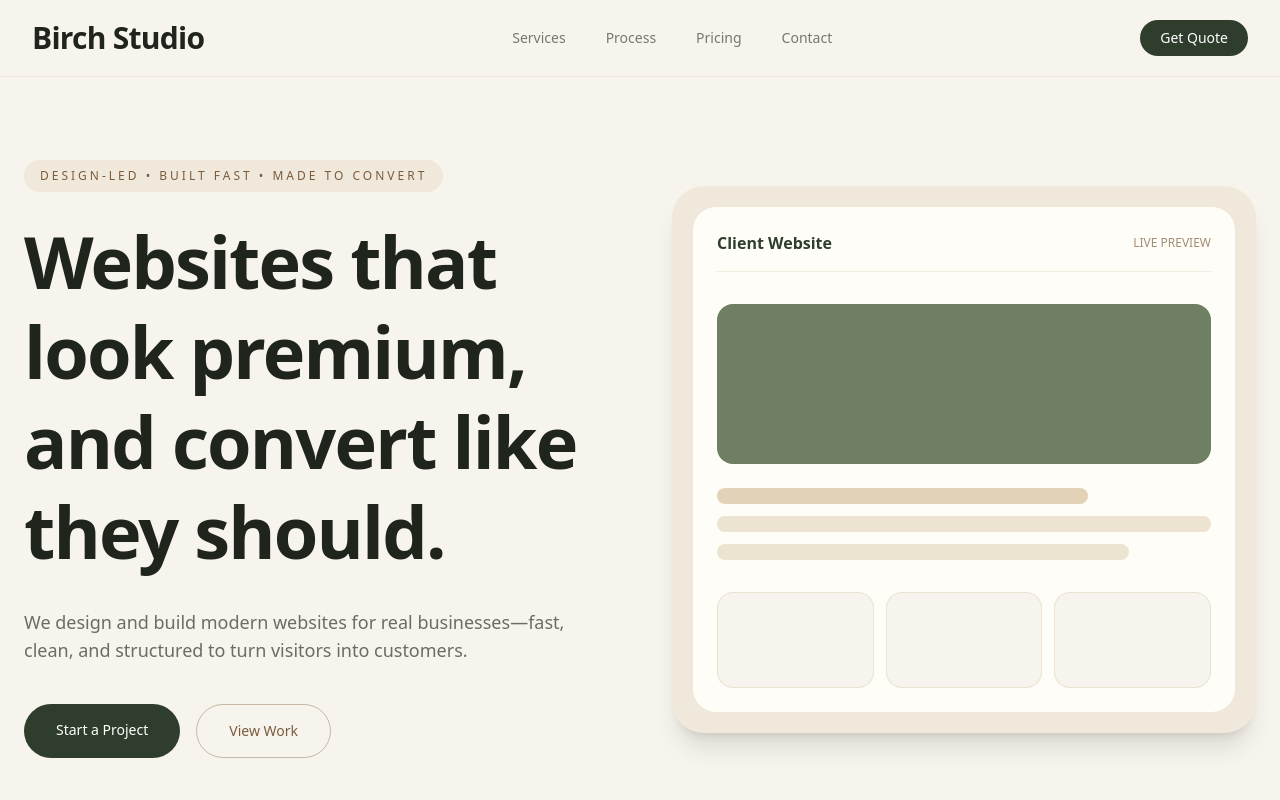
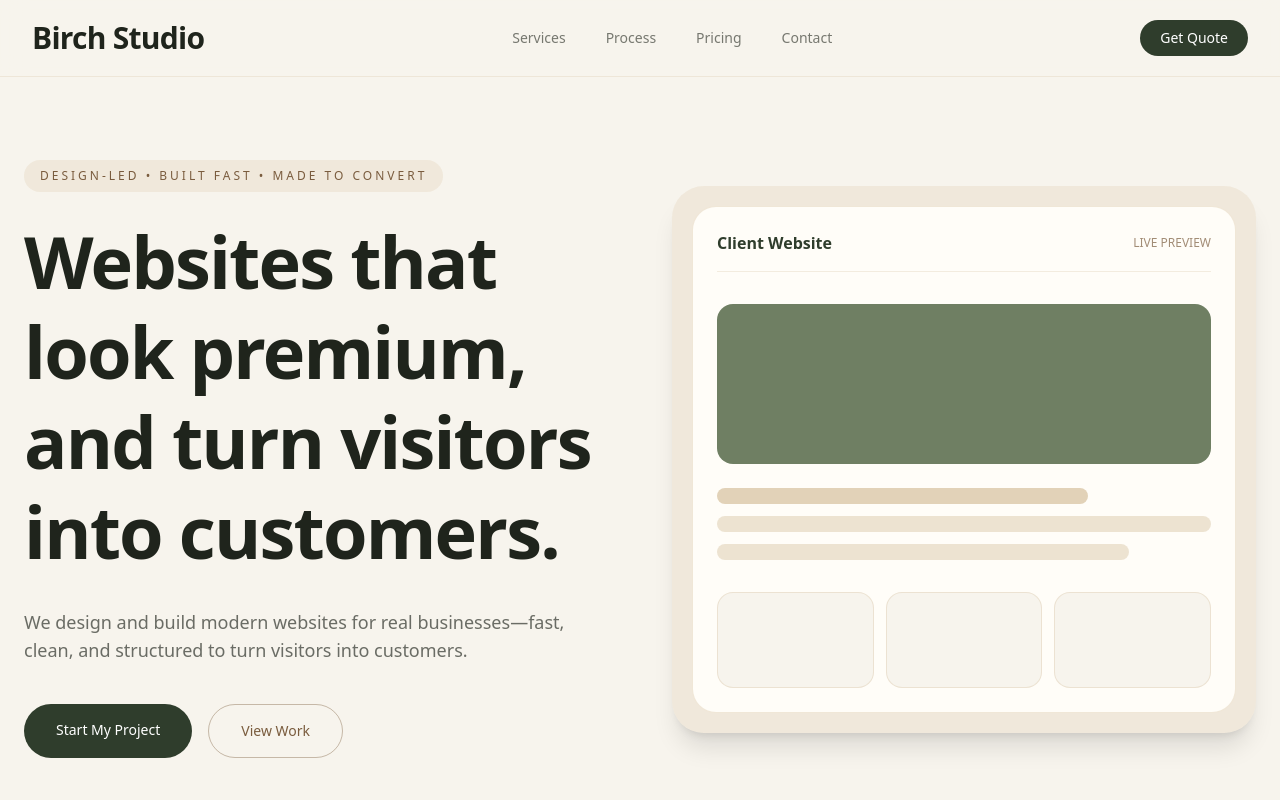
Before and after one commit to myusufabaig/Repository-name-birch-studio-site, a Next.js app: page / in a window 1280 px wide. Shown: the top 800 px of the page. Built offline with nearby package versions, Linux system fonts and the light colour scheme.

Commit message:
Refine CTA copy

```diff
--- a/src/app/page.tsx
+++ b/src/app/page.tsx
@@ -32,7 +32,7 @@ export default function Home() {
             <h1 className="text-5xl md:text-7xl font-semibold leading-tight mb-8 tracking-tight">
               Websites that look premium,
               <br />
-              and convert like they should.
+              and turn visitors into customers.
             </h1>
 
             <p className="text-lg text-[#1F241C]/65 mb-10 max-w-xl">
@@ -42,7 +42,7 @@ export default function Home() {
 
             <div className="flex gap-4">
               <a href="#contact" className="bg-[#2F3D2C] text-white px-8 py-4 rounded-full text-sm transition hover:scale-105 hover:bg-[#1F241C]">
-                Start a Project
+                Start My Project
               </a>
 
               <a href="#services" className="border border-[#7A5C3E]/40 text-[#7A5C3E] px-8 py-4 rounded-full text-sm transition hover:bg-[#E2D2B8]/30">
@@ -293,8 +293,12 @@ export default function Home() {
               type="submit"
               className="bg-[#E2D2B8] text-[#2F3D2C] px-6 py-4 rounded-full w-full transition hover:scale-[1.02] hover:bg-[#F7F4ED]"
             >
-              Submit Request
+              Start My Project
             </button>
+
+            <p className="text-xs text-white/40 text-center">
+              We typically respond within 24 hours.
+            </p>
           </form>
         </div>
       </section>
```
